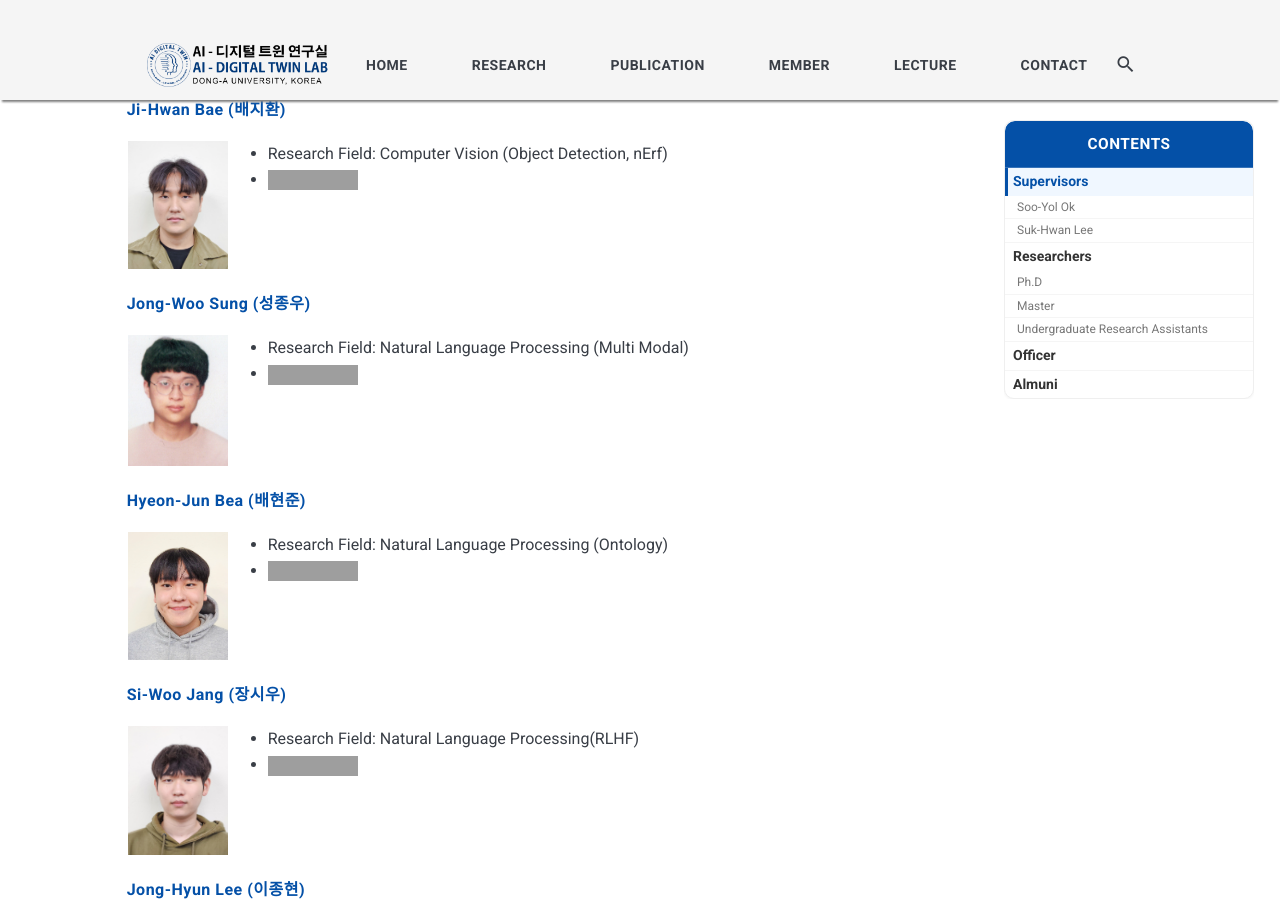
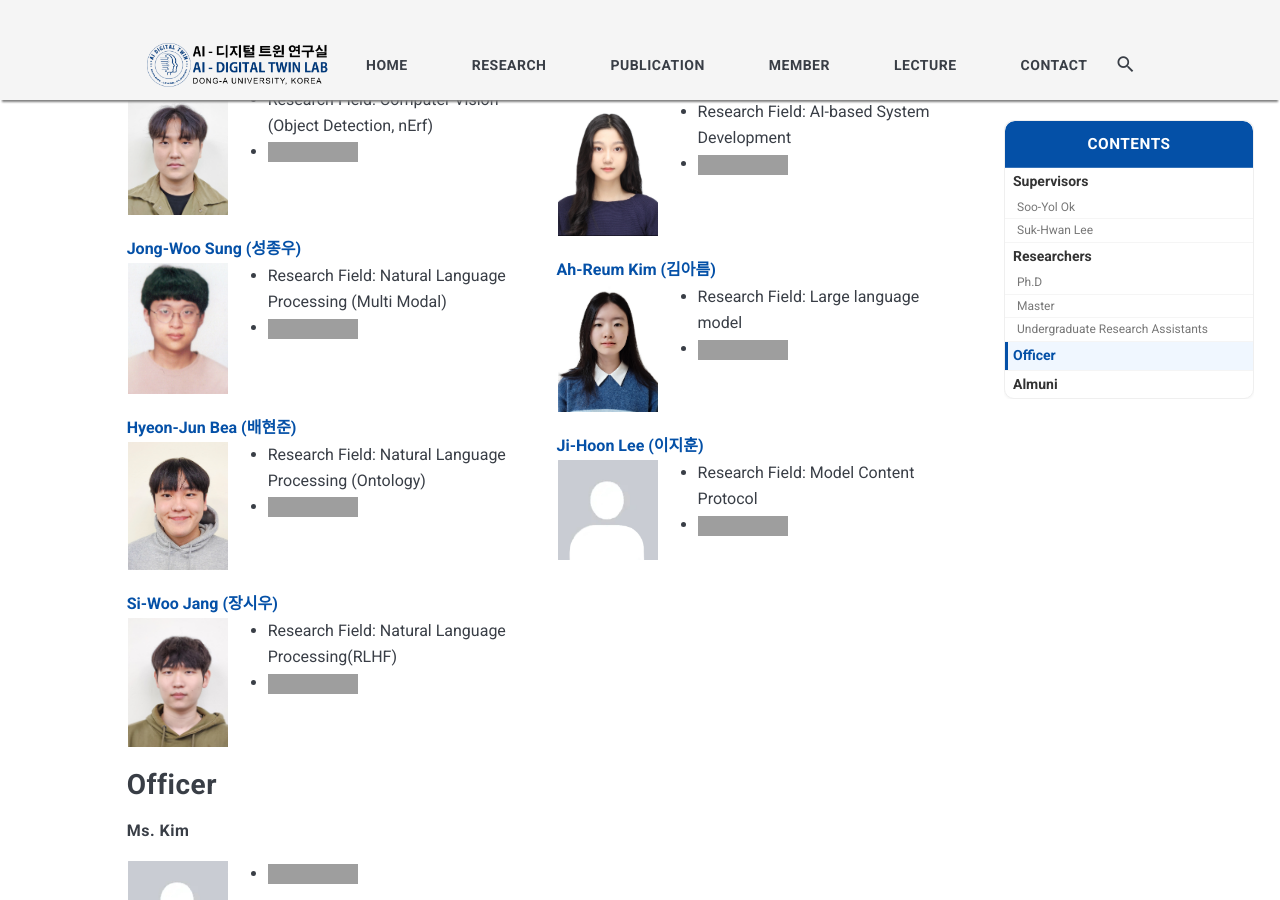
Before and after one commit to AIDTLab-DAU/AIDTLab-DAU.github.io, a Jekyll site: the page built from _pages/1-member.md, in a window 1280 px wide and 900 px high, scrolled down 4998 px. Built offline with Jekyll 4.4.1, drawn with Linux system fonts in a browser that asks for light colours; nearby versions of some CDN libraries; grey boxes are pictures that could not be loaded.

Commit message:
Updated new students and Member page format for undergrad student

```diff
--- a/_pages/1-member.md
+++ b/_pages/1-member.md
@@ -259,149 +259,202 @@ He has worked as a board member of IEEE R10 Busan section since 2015 and has wor
 
 ### Undergraduate Research Assistants
 
-###### [Jeong-Sik Kim (김정식)](/member/kjs)
+<div style="display: flex; flex-wrap: wrap; justify-content: space-between;">
+  <div style="width: 48%;">
+    <!-- Column 1: Students 1-6 -->
 
-<table border="0">
-	<tr valign="top">
-		<td width="120"><img align="left" width="100px" margin="10px" src="../images/Undergrad/Lab_FOTO/JeonSik Kim.png"/></td>
-		<td>
-			<ul>
-				<li>Research Field: Autonomous-Drone, Computer Vision</li>
-				<li><a href="mailto:2343783@donga.ac.kr">
-	<img alt="Static Badge" src="https://img.shields.io/badge/2343783@donga.ac.kr-%23003879?style=flat&logo=maildotcom&logoColor=%23003879&labelColor=C0C0C0">
-</a></li>
-			</ul>
-		</td>
-	</tr>
-</table>
+    <a href="/member/kjs">
+		<b>Jeong-Sik Kim (김정식)</b>
+	</a>
+    <table border="0">
+      <tr valign="top">
+        <td width="120"><img align="left" width="100px" margin="10px" src="../images/Undergrad/Lab_FOTO/JeonSik Kim.png"/></td>
+        <td>
+          <ul>
+            <li>Research Field: Autonomous-Drone, Computer Vision</li>
+            <li><a href="mailto:2343783@donga.ac.kr">
+      <img alt="Static Badge" src="https://img.shields.io/badge/2343783@donga.ac.kr-%23003879?style=flat&logo=maildotcom&logoColor=%23003879&labelColor=C0C0C0">
+    </a></li>
+          </ul>
+        </td>
+      </tr>
+    </table>
 
-###### [Chae-Young Yi (이채영)](/member/ycy)
+	<a href="/member/ycy">
+		<b>Chae-Young Yi (이채영)</b>
+	</a>
+    <table border="0">
+      <tr valign="top">
+        <td width="120"><img align="left" width="100px" margin="10px" src="../images/Undergrad/Lab_FOTO/ChaeYoung Yi.jpeg"/></td>
+        <td>
+          <ul>
+            <li>Research Field: Computer Vision(Anomaly Detection)</li>
+            <li><a href="mailto:2243487@donga.ac.kr">
+      <img alt="Static Badge" src="https://img.shields.io/badge/2243487@donga.ac.kr-%23003879?style=flat&logo=maildotcom&logoColor=%23003879&labelColor=C0C0C0">
+    </a></li>
+          </ul>
+        </td>
+      </tr>
+    </table>
 
-<table border="0">
-	<tr valign="top">
-		<td width="120"><img align="left" width="100px" margin="10px" src="../images/Undergrad/Lab_FOTO/ChaeYoung Yi.jpeg"/></td>
-		<td>
-			<ul>
-				<li>Research Field: Computer Vision(Anomaly Detection)</li>
-				<li><a href="mailto:2243487@donga.ac.kr">
-	<img alt="Static Badge" src="https://img.shields.io/badge/2243487@donga.ac.kr-%23003879?style=flat&logo=maildotcom&logoColor=%23003879&labelColor=C0C0C0">
-</a></li>
-			</ul>
-		</td>
-	</tr>
-</table>
+	<a href="/member/bjw">
+		<b>Ji-Hwan Bae (배지환)</b>
+	</a>
+    <table border="0">
+      <tr valign="top">
+        <td width="120"><img align="left" width="100px" margin="10px" src="../images/Undergrad/Lab_FOTO/JiHwan Bae.jpg"/></td>
+        <td>
+          <ul>
+            <li>Research Field: Computer Vision (Object Detection, nErf)</li>
+            <li><a href="mailto:qowlghks12345@naver.com">
+      <img alt="Static Badge" src="https://img.shields.io/badge/qowlghks12345@naver.com-%23003879?style=flat&logo=maildotcom&logoColor=%23003879&labelColor=C0C0C0">
+    </a></li>
+          </ul>
+        </td>
+      </tr>
+    </table>
 
-###### [Ji-Hwan Bae (배지환)](/member/bjw)
+	<a href="/member/jswoo">
+		<b>Jong-Woo Sung (성종우)</b>
+	</a>
+    <table border="0">
+      <tr valign="top">
+        <td width="120"><img align="left" width="100px" margin="10px" src="../images/Undergrad/Lab_FOTO/JongWoo Sung.jpeg"/></td>
+        <td>
+          <ul>
+            <li>Research Field: Natural Language Processing (Multi Modal)</li>
+            <li><a href="mailto:mtplanthehuman@gmail.com">
+      <img alt="Static Badge" src="https://img.shields.io/badge/mtplanthehuman@gmail.com-%23003879?style=flat&logo=maildotcom&logoColor=%23003879&labelColor=C0C0C0">
+    </a></li>
+          </ul>
+        </td>
+      </tr>
+    </table>
 
-<table border="0">
-	<tr valign="top">
-		<td width="120"><img align="left" width="100px" margin="10px" src="../images/Undergrad/Lab_FOTO/JiHwan Bae.jpg"/></td>
-		<td>
-			<ul>
-				<li>Research Field: Computer Vision (Object Detection, nErf)</li>
-				<li><a href="mailto:qowlghks12345@naver.com">
-	<img alt="Static Badge" src="https://img.shields.io/badge/qowlghks12345@naver.com-%23003879?style=flat&logo=maildotcom&logoColor=%23003879&labelColor=C0C0C0">
-</a></li>
-			</ul>
-		</td>
-	</tr>
-</table>
+	<a href="/member/bhj">
+		<b>Hyeon-Jun Bea (배현준)</b>
+	</a>
+    <table border="0">
+      <tr valign="top">
+        <td width="120"><img align="left" width="100px" margin="10px" src="../images/Undergrad/Lab_FOTO/HyeonJun Bae.jpg"/></td>
+        <td>
+          <ul>
+            <li>Research Field: Natural Language Processing (Ontology)</li>
+            <li><a href="mailto:guli0624@naver.com">
+      <img alt="Static Badge" src="https://img.shields.io/badge/guli0624@naver.com-%23003879?style=flat&logo=maildotcom&logoColor=%23003879&labelColor=C0C0C0">
+    </a></li>
+          </ul>
+        </td>
+      </tr>
+    </table>
 
-###### [Jong-Woo Sung (성종우)](/member/jswoo)
+	<a href="/member/jsw">
+		<b>Si-Woo Jang (장시우)</b>
+	</a>
+    <table border="0">
+      <tr valign="top">
+        <td width="120"><img align="left" width="100px" margin="10px" src="../images/Undergrad/Lab_FOTO/SiWoo Jang.jpg"/></td>
+        <td>
+          <ul>
+            <li>Research Field: Natural Language Processing(RLHF)</li>
+            <li><a href="mailto:jsw74092@gmail.com">
+      <img alt="Static Badge" src="https://img.shields.io/badge/jsw74092@gmail.com-%23003879?style=flat&logo=maildotcom&logoColor=%23003879&labelColor=C0C0C0">
+    </a></li>
+          </ul>
+        </td>
+      </tr>
+    </table>
+  </div>
 
-<table border="0">
-	<tr valign="top">
-		<td width="120"><img align="left" width="100px" margin="10px" src="../images/Undergrad/Lab_FOTO/JongWoo Sung.jpeg"/></td>
-		<td>
-			<ul>
-				<li>Research Field: Natural Language Processing (Multi Modal)</li>
-				<li><a href="mailto:mtplanthehuman@gmail.com">
-	<img alt="Static Badge" src="https://img.shields.io/badge/mtplanthehuman@gmail.com-%23003879?style=flat&logo=maildotcom&logoColor=%23003879&labelColor=C0C0C0">
-</a></li>
-			</ul>
-		</td>
-	</tr>
-</table>
+  <div style="width: 48%;">
+    <!-- Column 2: Students 7-11 -->
 
-###### [Hyeon-Jun Bea (배현준)](/member/bhj)
+	<a href="/member/ljh">
+		<b>Jong-Hyun Lee (이종현)</b>
+	</a>
+    <table border="0">
+      <tr valign="top">
+        <td width="120"><img align="left" width="100px" margin="10px" src="../images/Undergrad/Lab_FOTO/JongHyun Lee.jpeg"/></td>
+        <td>
+          <ul>
+            <li>Research Field: Computer Vision (Object Detection, nErf)</li>
+            <li><a href="jh012403@gmail.com">
+      <img alt="Static Badge" src="https://img.shields.io/badge/jh012403@gmail.com-%23003879?style=flat&logo=maildotcom&logoColor=%23003879&labelColor=C0C0C0">
+    </a></li>
+          </ul>
+        </td>
+      </tr>
+    </table>
 
-<table border="0">
-	<tr valign="top">
-		<td width="120"><img align="left" width="100px" margin="10px" src="../images/Undergrad/Lab_FOTO/HyeonJun Bae.jpg"/></td>
-		<td>
-			<ul>
-				<li>Research Field: Natural Language Processing (Ontology)</li>
-				<li><a href="mailto:guli0624@naver.com">
-	<img alt="Static Badge" src="https://img.shields.io/badge/guli0624@naver.com-%23003879?style=flat&logo=maildotcom&logoColor=%23003879&labelColor=C0C0C0">
-</a></li>
-			</ul>
-		</td>
-	</tr>
-</table>
+	<a href="/member/lja">
+		<b>Ji-An Lee (이지안)</b>
+	</a>
+    <table border="0">
+      <tr valign="top">
+        <td width="120"><img align="left" width="100px" margin="10px" src="../images/Undergrad/Lab_FOTO/Ji-An Lee.jpg"/></td>
+        <td>
+          <ul>
+            <li>Research Field: Autonomous Driving, Emergency Medical Services, and Mntal Health.</li>
+            <li><a href="mailto:2344025@donga.ac.kr">
+      <img alt="Static Badge" src="https://img.shields.io/badge/2344025@donga.ac.kr-%23003879?style=flat&logo=maildotcom&logoColor=%23003879&labelColor=C0C0C0">
+    </a></li>
+          </ul>
+        </td>
+      </tr>
+    </table>
 
-###### [Si-Woo Jang (장시우)](/member/jsw)
+	<a href="/member/kbr">
+		<b>Bo-Ryeon Kim (김보련)</b>
+	</a>
+    <table border="0">
+      <tr valign="top">
+        <td width="120"><img align="left" width="100px" margin="10px" src="../images/Undergrad/Lab_FOTO/Bo-Ryeon Kim.jpg"/></td>
+        <td>
+          <ul>
+            <li>Research Field: AI-based System Development</li>
+            <li><a href="mailto:kimnbr0422@gmail.com">
+      <img alt="Static Badge" src="https://img.shields.io/badge/kimnbr0422@gmail.com-%23003879?style=flat&logo=maildotcom&logoColor=%23003879&labelColor=C0C0C0">
+    </a></li>
+          </ul>
+        </td>
+      </tr>
+    </table>
 
-<table border="0">
-	<tr valign="top">
-		<td width="120"><img align="left" width="100px" margin="10px" src="../images/Undergrad/Lab_FOTO/SiWoo Jang.jpg"/></td>
-		<td>
-			<ul>
-				<li>Research Field: Natural Language Processing(RLHF)</li>
-				<li><a href="mailto:jsw74092@gmail.com">
-	<img alt="Static Badge" src="https://img.shields.io/badge/jsw74092@gmail.com-%23003879?style=flat&logo=maildotcom&logoColor=%23003879&labelColor=C0C0C0">
-</a></li>
-			</ul>
-		</td>
-	</tr>
-</table>
+	<a href="/member/kar">
+		<b>Ah-Reum Kim (김아름)</b>
+	</a>
+    <table border="0">
+      <tr valign="top">
+        <td width="120"><img align="left" width="100px" margin="10px" src="../images/Undergrad/Lab_FOTO/Ah-Reum Kim.jpg"/></td>
+        <td>
+          <ul>
+            <li>Research Field: Large language model</li>
+            <li><a href="mailto:2444277@donga.ac.kr">
+      <img alt="Static Badge" src="https://img.shields.io/badge/2444277@donga.ac.kr-%23003879?style=flat&logo=maildotcom&logoColor=%23003879&labelColor=C0C0C0">
+    </a></li>
+          </ul>
+        </td>
+      </tr>
+    </table>
 
-###### [Jong-Hyun Lee (이종현)](/member/ljh)
-
-<table border="0">
-	<tr valign="top">
-		<td width="120"><img align="left" width="100px" margin="10px" src="../images/Undergrad/Lab_FOTO/JongHyun Lee.jpeg"/></td>
-		<td>
-			<ul>
-				<li>Research Field: Computer Vision (Object Detection, nErf)</li>
-				<li><a href="jh012403@gmail.com">
-	<img alt="Static Badge" src="https://img.shields.io/badge/jh012403@gmail.com-%23003879?style=flat&logo=maildotcom&logoColor=%23003879&labelColor=C0C0C0">
-</a></li>
-			</ul>
-		</td>
-	</tr>
-</table>
-
-###### [Ji-An Lee (이지안)](/member/lja)
-
-<table border="0">
-	<tr valign="top">
-		<td width="120"><img align="left" width="100px" margin="10px" src="../images/Undergrad/Lab_FOTO/Ji-An Lee.jpg"/></td>
-		<td>
-			<ul>
-				<li>Research Field: Autonomous Driving, Emergency Medical Services, and Mntal Health.</li>
-				<li><a href="mailto:2344025@donga.ac.kr">
-	<img alt="Static Badge" src="https://img.shields.io/badge/2344025@donga.ac.kr-%23003879?style=flat&logo=maildotcom&logoColor=%23003879&labelColor=C0C0C0">
-</a></li>
-			</ul>
-		</td>
-	</tr>
-</table>
-
-###### [Bo-Ryeon Kim (김보련)](/member/kbr)
-
-<table border="0">
-	<tr valign="top">
-		<td width="120"><img align="left" width="100px" margin="10px" src="../images/Undergrad/Lab_FOTO/Bo-Ryeon Kim.jpg"/></td>
-		<td>
-			<ul>
-				<li>Research Field: AI-based System Development</li>
-				<li><a href="mailto:kimnbr0422@gmail.com">
-	<img alt="Static Badge" src="https://img.shields.io/badge/kimnbr0422@gmail.com-%23003879?style=flat&logo=maildotcom&logoColor=%23003879&labelColor=C0C0C0">
-</a></li>
-			</ul>
-		</td>
-	</tr>
-</table>
+	<a href="/member/ljhoon">
+		<b>Ji-Hoon Lee (이지훈)</b>
+	</a>
+    <table border="0">
+      <tr valign="top">
+        <td width="120"><img align="left" width="100px" margin="10px" src="../images/default-ava.jpg"/></td>
+        <td>
+          <ul>
+            <li>Research Field: Model Content Protocol</li>
+            <li><a href="mailto:jameshoon@donga.ac.kr">
+      <img alt="Static Badge" src="https://img.shields.io/badge/jameshoon@donga.ac.kr-%23003879?style=flat&logo=maildotcom&logoColor=%23003879&labelColor=C0C0C0">
+    </a></li>
+          </ul>
+        </td>
+      </tr>
+    </table>
+  </div>
+</div>
 
 <!-- ###### [Ji-Heon Kim (김지헌)](/member/PageNotFound)
 
```
Also changed, not shown: _pages/99-kar.md (added, +28 -0 lines), _pages/99-ljhoon.md (added, +28 -0 lines), images/Undergrad/Lab_FOTO/Ah-Reum Kim.jpg (added).
